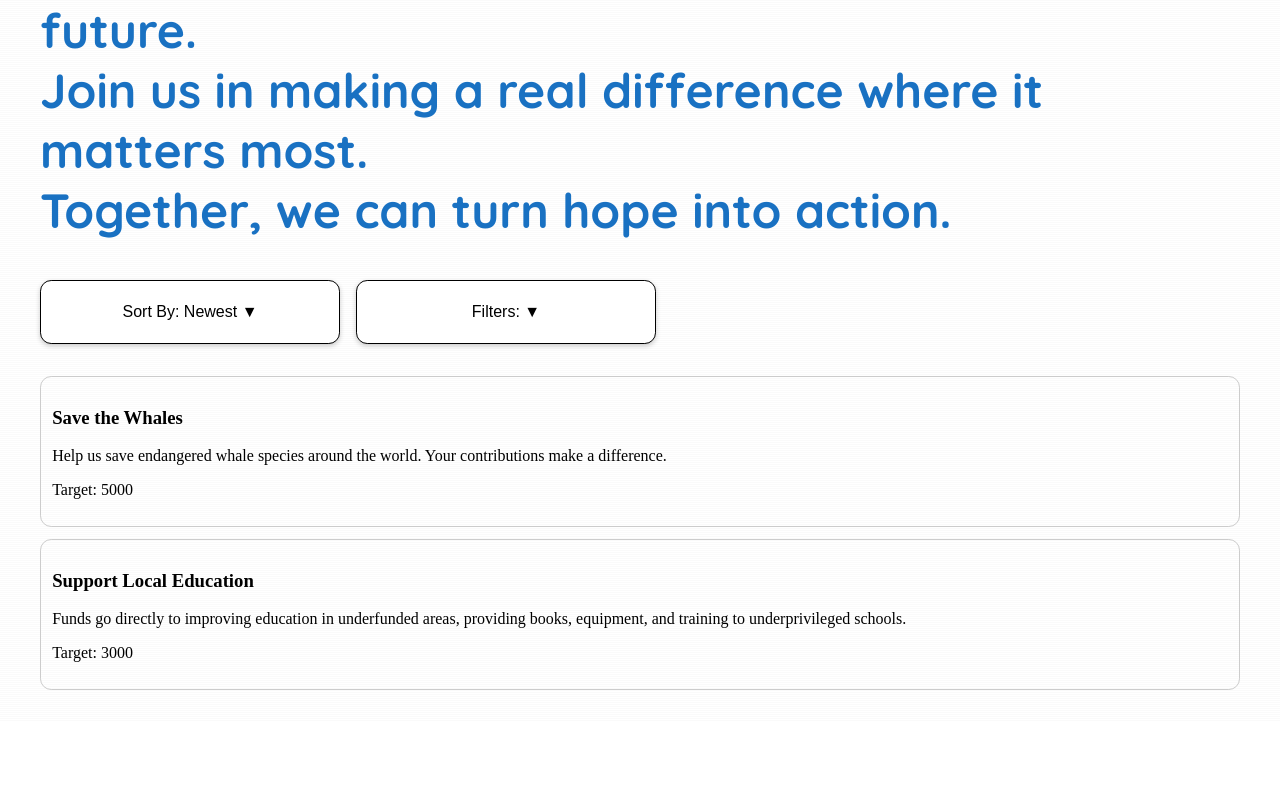
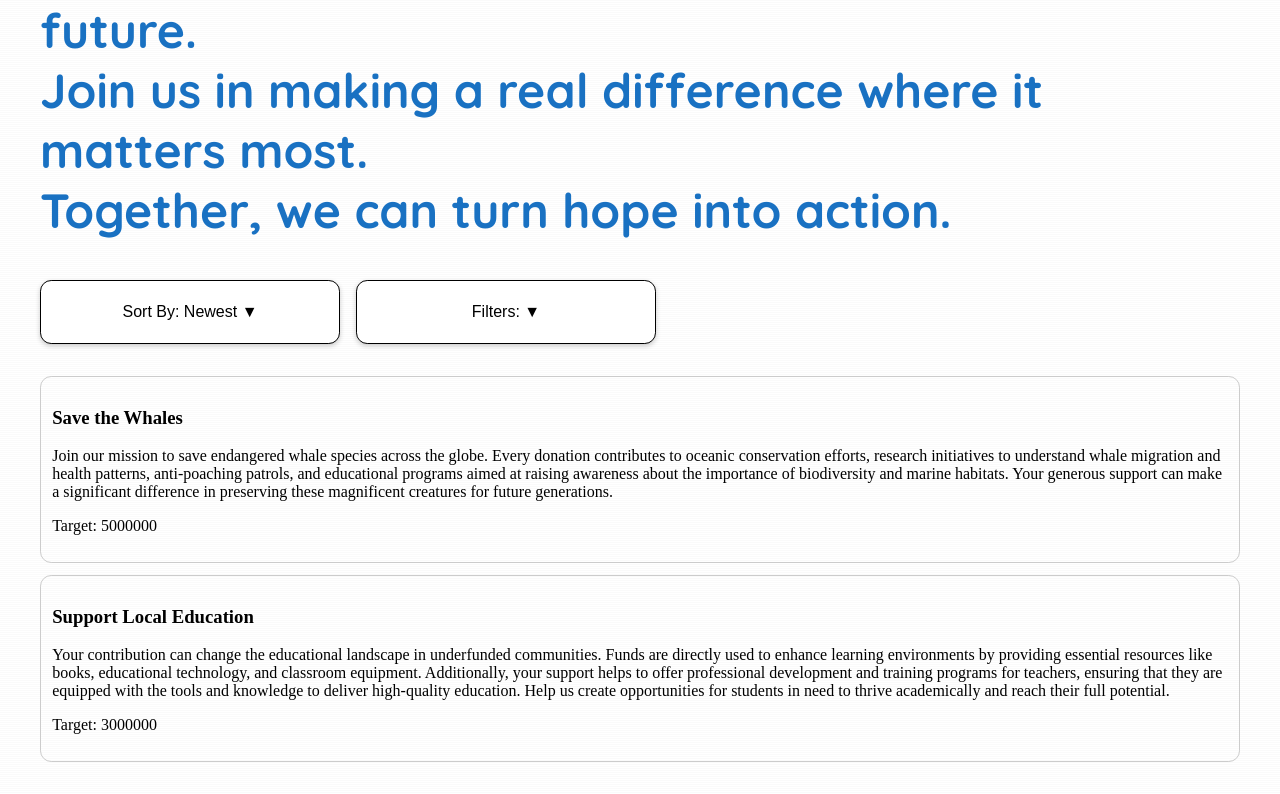
Before and after one commit to wixplosives/fundux, a React (Vite) app: page / in a window 1280 px wide. Shown: the part 375-1169 px from the top of the page. Before the commit the page ends 1097 px from the top, so only its background shows below. Built offline with nearby package versions, Linux system fonts and the light colour scheme.

Commit message:
chore(donation-cards): change mock data into a different file

```diff
--- a/src/components/DonationCards/DonationCards.tsx
+++ b/src/components/DonationCards/DonationCards.tsx
@@ -1,29 +1,15 @@
+import { useState, useEffect } from 'react';
 import styles from './DonationCards.module.css';
-import DonationCard from '../DonationCard/DonationCard';
-
-interface DonationCardData {
-   id: number;
-   title: string;
-   text: string;
-   target: number;
-}
-
-const donationCards: DonationCardData[] = [
-   {
-      id: 1,
-      title: 'Save the Whales',
-      text: 'Help us save endangered whale species around the world. Your contributions make a difference.',
-      target: 5000,
-   },
-   {
-      id: 2,
-      title: 'Support Local Education',
-      text: 'Funds go directly to improving education in underfunded areas, providing books, equipment, and training to underprivileged schools.',
-      target: 3000,
-   },
-];
+import DonationCard from '../DonationCard';
+import cards, { DonationCardData } from '../../data/cards';
 
 function DonationCards() {
+   const [donationCards, setDonationCards] = useState<DonationCardData[]>([]);
+
+   useEffect(() => {
+      setDonationCards(cards);
+   }, []);
+
    return (
       <main className={styles.donationCards}>
          {donationCards.map((donationCard) => (
--- /dev/null
+++ b/src/data/cards/cards.ts
@@ -0,0 +1,33 @@
+export interface DonationCardData {
+   id: number;
+   title: string;
+   text: string;
+   target: number;
+}
+
+const cards: DonationCardData[] = [
+   {
+      id: 1,
+      title: 'Save the Whales',
+      text: `Join our mission to save endangered whale species across the globe.
+             Every donation contributes to oceanic conservation efforts,
+             research initiatives to understand whale migration and health patterns,
+             anti-poaching patrols, and educational programs aimed at raising awareness about the
+             importance of biodiversity and marine habitats. Your generous support can make a significant difference
+             in preserving these magnificent creatures for future generations.`,
+      target: 5000000,
+   },
+   {
+      id: 2,
+      title: 'Support Local Education',
+      text: `Your contribution can change the educational landscape in underfunded communities.
+             Funds are directly used to enhance learning environments by providing essential resources like books,
+             educational technology, and classroom equipment. Additionally, your support helps to offer professional
+             development and training programs for teachers, ensuring that they are equipped with the tools and
+             knowledge to deliver high-quality education. Help us create opportunities for students in need to thrive
+             academically and reach their full potential.`,
+      target: 3000000,
+   },
+];
+
+export default cards;
--- /dev/null
+++ b/src/data/cards/index.ts
@@ -0,0 +1,2 @@
+export { default } from './cards';
+export type { DonationCardData } from './cards';
```
